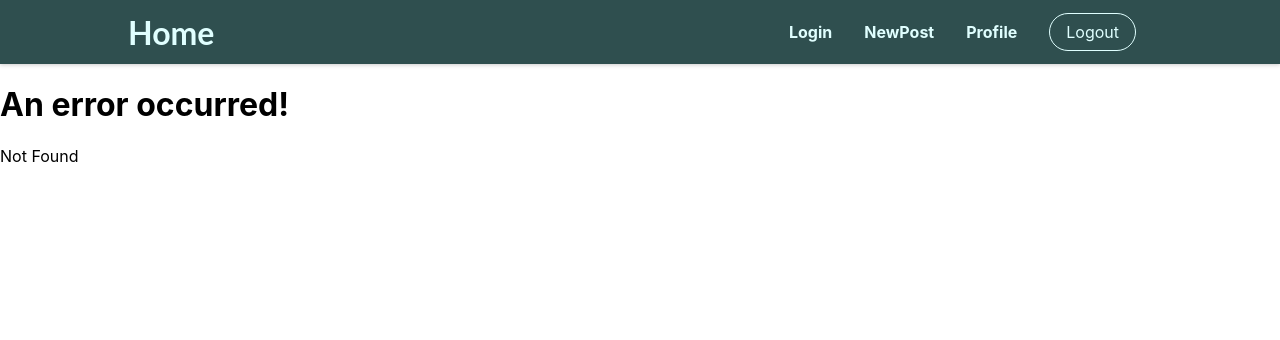
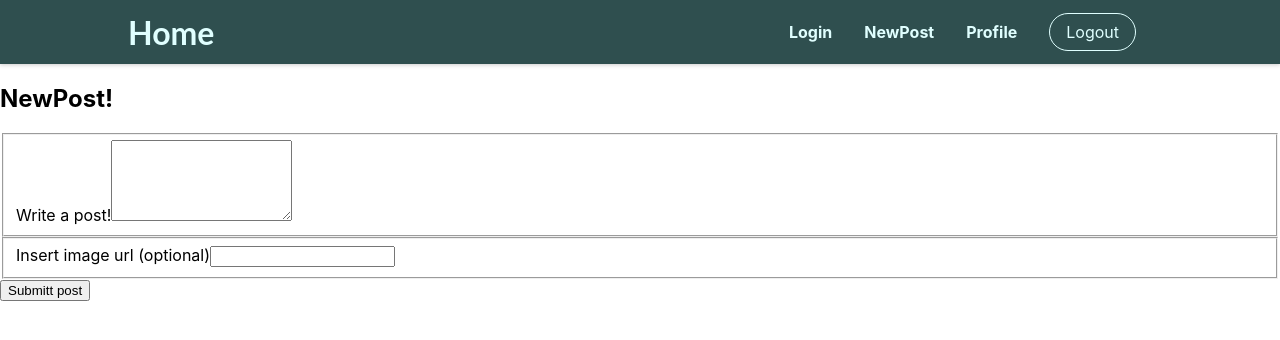
Before and after one commit to BloodyFM/SimpleForum, a React (Create React App) app: page /newpost in a window 1280 px wide. Before the commit this address had no page. Shown: the top 340 px of the page. Built offline with nearby package versions, Linux system fonts and the light colour scheme.

Commit message:
can now add posts to firebase

```diff
--- a/package.json
+++ b/package.json
@@ -10,6 +10,7 @@
     "@types/node": "^16.18.12",
     "@types/react": "^18.0.27",
     "@types/react-dom": "^18.0.10",
+    "mongodb": "^5.0.1",
     "react": "^18.2.0",
     "react-dom": "^18.2.0",
     "react-router-dom": "^6.8.1",
--- a/src/App.tsx
+++ b/src/App.tsx
@@ -1,11 +1,12 @@
 import React from "react";
 import { createBrowserRouter, RouterProvider } from "react-router-dom";
+
 import Layout from "./pages/RootLayout";
-
 import AuthPage from "./pages/AuthPage";
 import ErrorPage from "./pages/ErrorPage";
 import HomePage from "./pages/HomePage";
 import ProfilePage from "./pages/ProfilePage";
+import NewPost, {action as newPostAction} from "./pages/NewPost";
 
 const router = createBrowserRouter([
   {
@@ -16,6 +17,7 @@ const router = createBrowserRouter([
       { index: true, element: <HomePage /> },
       { path: "/login", element: <AuthPage /> },
       { path: "/profile", element: <ProfilePage /> },
+      { path: "/newpost", element: <NewPost /> , action: newPostAction},
     ],
   },
 ]);
--- /dev/null
+++ b/src/components/Forms/NewPostForm.tsx
@@ -0,0 +1,26 @@
+import React from "react";
+import { Form } from "react-router-dom";
+
+const NewPostForm = () => {
+  return (
+    <Form action="/newpost" method="post">
+      <fieldset>
+        <label htmlFor="post-text">Write a post!</label>
+        <textarea
+          id="post-text"
+          name="post-text"
+          required
+          minLength={1}
+          rows={5}
+        ></textarea>
+      </fieldset>
+      <fieldset>
+        <label htmlFor="post-img">Insert image url (optional)</label>
+        <input id="post-img" name="post-img" />
+      </fieldset>
+      <button>Submitt post</button>
+    </Form>
+  );
+};
+
+export default NewPostForm;
--- /dev/null
+++ b/src/pages/NewPost.tsx
@@ -0,0 +1,29 @@
+import React from "react";
+import { redirect } from "react-router-dom";
+
+import NewPostForm from "../components/Forms/NewPostForm";
+import { savePost } from "../utility/api";
+
+const NewPost = () => {
+  return (
+    <>
+      <h2>NewPost!</h2>
+      <NewPostForm />
+    </>
+  );
+};
+
+export default NewPost;
+
+export const action = async ({ request }: any) => {
+  const data = await request.formData();
+  const postData = {
+    text: data.get("post-text"),
+    img: data.get("post-img").trim(),
+    //get author from context
+    author: "Admin",
+  };
+
+  savePost(postData);
+  return redirect("/");
+};
--- /dev/null
+++ b/src/utility/api.ts
@@ -0,0 +1,25 @@
+type PostData = {
+  text: string;
+  img: string;
+  author: string;
+};
+
+export async function savePost(postData: PostData) {
+  console.log(postData);
+
+  // remember .json at the end
+  const response = await fetch(
+    "https://react-http-test-af027-default-rtdb.europe-west1.firebasedatabase.app/forum.json",
+    {
+      method: "POST",
+      body: JSON.stringify(postData),
+      headers: {
+        "Content-Type": "application/json",
+      },
+    }
+  );
+
+  if (!response.ok) {
+    throw response;
+  }
+}
```
Also changed, not shown: 1 other file (tests, documents, lock files or other folders).
